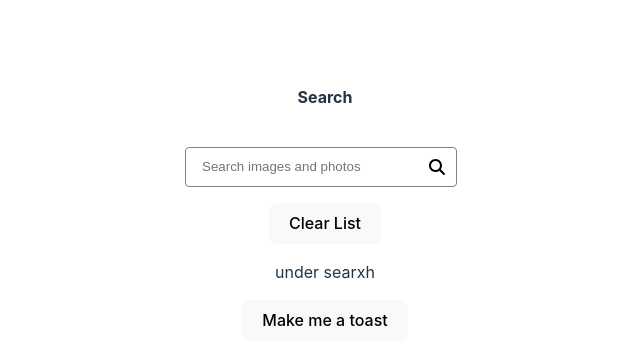
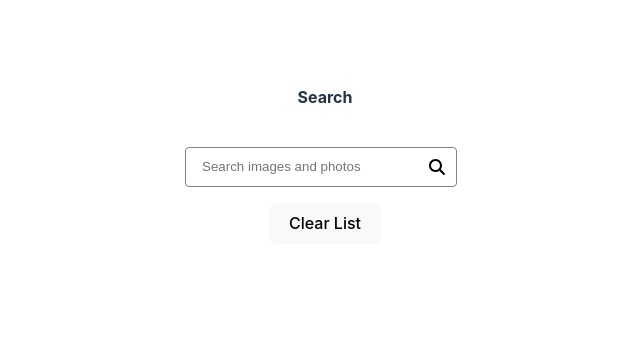
Before and after one commit to miroslavVakulenko/goit-react-hw-04, a React (Vite) app: page / in a window 1280 px wide. Shown: the top 364 px of the page, without its empty margins (315-955 px from the left). Built offline with nearby package versions, Linux system fonts and the light colour scheme.

Commit message:
first commit

```diff
--- a/src/components/App/App.jsx
+++ b/src/components/App/App.jsx
@@ -14,6 +14,8 @@ import fetchImages from '../../images-api';
 export default function App() {
   const [isLoading, setIsLoading] = useState(false);
 
+  const [notification, setNotification] = useState(false);
+
   const [searchValue, setSearchValue] = useState('');
   const [images, setImages] = useState([]);
   console.log(images);
@@ -23,6 +25,7 @@ export default function App() {
   const handleSubmit = searchValue => {
     // console.log(searchValue.query);
     setSearchValue(searchValue.query);
+    setNotification(false);
   };
   const clearItems = () => {
     setImages([]);
@@ -51,13 +54,21 @@ export default function App() {
     setPage(prevPage => prevPage + 1);
   };
 
+  const handleNotification = () => {
+    setNotification(true);
+  };
+
   return (
     <div className={css.wrapper}>
       <h4>Search</h4>
-      <SearchBar className={css.searchBar} handleSubmit={handleSubmit} />
+      <SearchBar
+        className={css.searchBar}
+        handleSubmit={handleSubmit}
+        errorNotification={handleNotification}
+      />
       <button onClick={clearItems}>Clear List</button>
-      <p>under searxh</p>
-      {searchValue.length < 1 && <ErrorMessage />}
+      {/* {searchValue.length < 1 && <ErrorMessage notification={notification} />} */}
+      {notification && <ErrorMessage />}
       {isLoading && <Loader />}
       <div className={css.gallery}>
         <ImageGallery images={images} />
--- a/src/components/ErrorMessage/ErrorMessage.jsx
+++ b/src/components/ErrorMessage/ErrorMessage.jsx
@@ -1,15 +1,7 @@
-import toast, { Toaster } from 'react-hot-toast';
-
-const notify = () => toast('Here is your toast.');
+import { Toaster } from 'react-hot-toast';
 
 const ErrorMessage = () => {
-  console.log('error');
-  return (
-    <div>
-      <button onClick={notify}>Make me a toast</button>
-      <Toaster />
-    </div>
-  );
+  return <Toaster />;
 };
 
 export default ErrorMessage;
--- a/src/components/SearchBar/SearchBar.jsx
+++ b/src/components/SearchBar/SearchBar.jsx
@@ -3,13 +3,19 @@ import { Formik, ErrorMessage, Form, Field } from 'formik';
 import css from './SearchBar.module.css';
 import { FontAwesomeIcon } from '@fortawesome/react-fontawesome';
 import { faSearch } from '@fortawesome/free-solid-svg-icons';
-function SearchBar({ handleSubmit }) {
+import toast from 'react-hot-toast';
+function SearchBar({ handleSubmit, errorNotification }) {
   return (
     <header className={css.header}>
       <Formik
         initialValues={{ query: '' }}
         onSubmit={(values, actions) => {
-          handleSubmit(values);
+          if (values.query.trim() === '') {
+            toast.error('Please enter a search query!');
+            errorNotification();
+          } else {
+            handleSubmit(values);
+          }
           actions.resetForm();
         }}
       >
```
